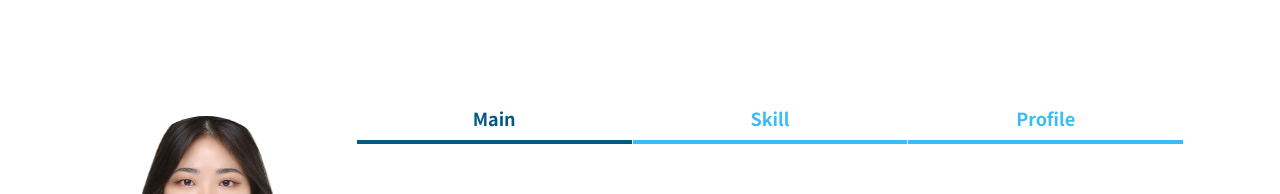
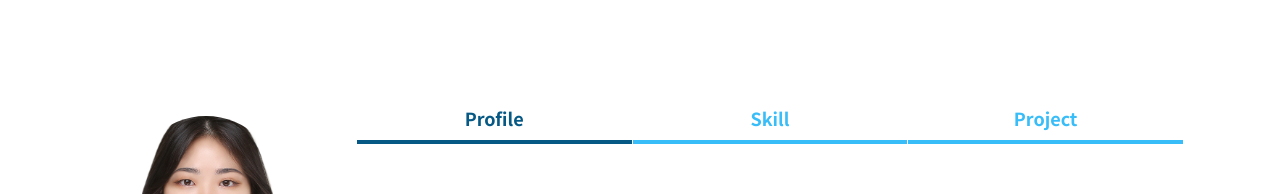
Before and after one commit to applepie1004/next-profile-git, a Next.js app: page / in a window 1280 px wide. Shown: the top 194 px of the page. Built offline with nearby package versions, Linux system fonts and the light colour scheme.

Commit message:
page 위치 변경

```diff
--- a/package.json
+++ b/package.json
@@ -5,8 +5,6 @@
   "scripts": {
     "dev": "next dev",
     "build": "next build",
-    "predeploy": "npm run build",
-    "deploy": "touch out/.nojekyll && gh-pages -d out --dotfiles",
     "start": "next start",
     "lint": "next lint"
   },
--- a/src/app/layout.js
+++ b/src/app/layout.js
@@ -18,9 +18,9 @@ const notoSansKr = Noto_Sans_KR({
 export default function RootLayout({ children }) {
   const pathname = usePathname();
   const menus = [
-    { name: "Main", url: "/" },
+    { name: "Profile", url: "/" },
     { name: "Skill", url: "/skill/" },
-    { name: "Profile", url: "/profile/" },
+    { name: "Project", url: "/project/" },
   ];
 
   return (
```
Also changed, not shown: src/app/project/page.js (renamed from src/app/profile/page.js).
